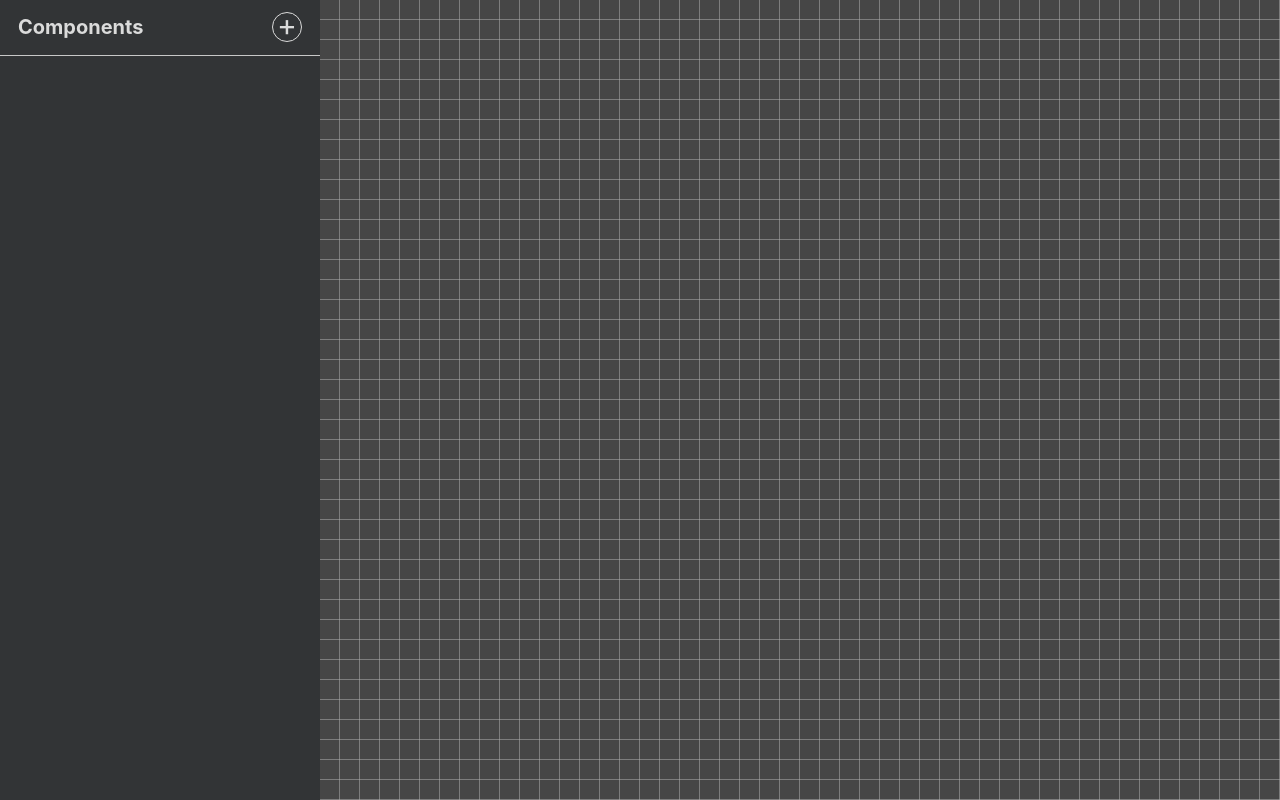
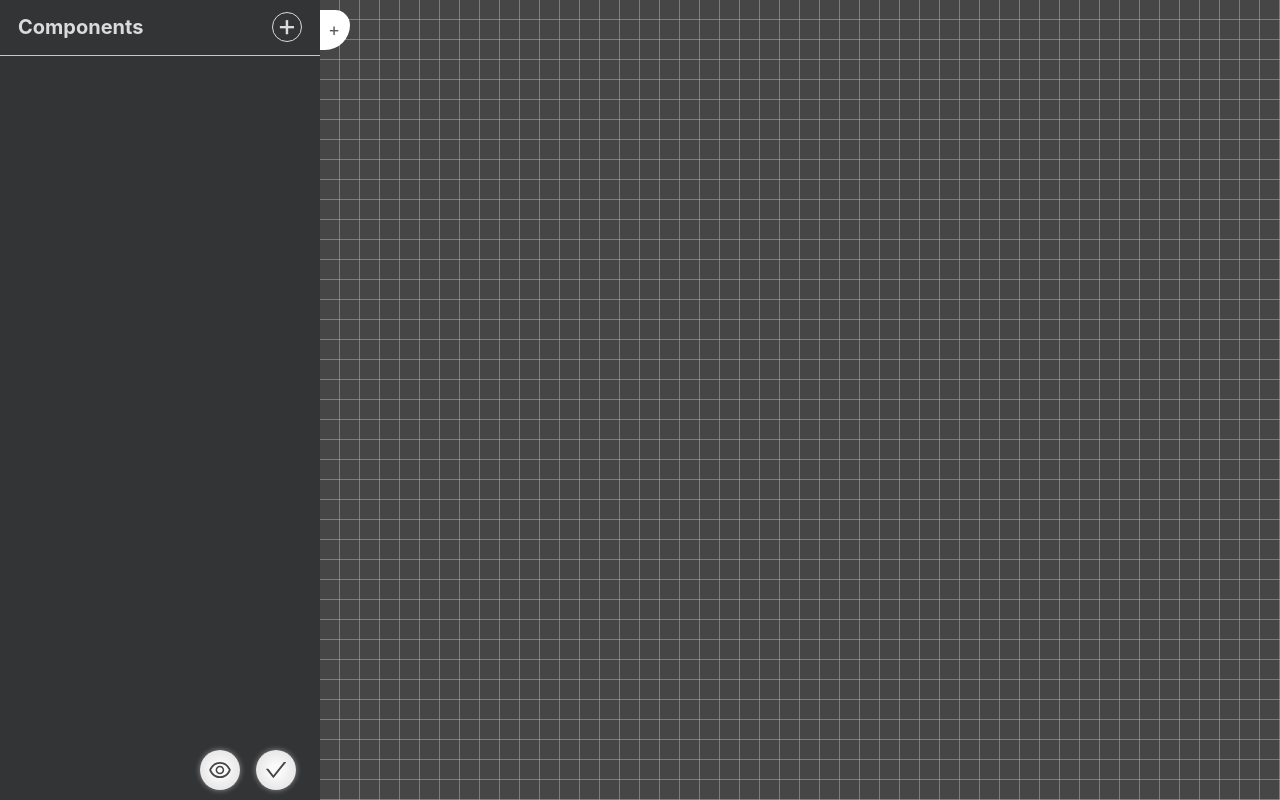
Before and after one commit to lihang-china/AlxTm, a React (Create React App) app: page /#/edit in a window 1280 px wide. Shown: the top 800 px of the page. Built offline with nearby package versions, Linux system fonts and the light colour scheme.

Commit message:
新增模板预览功能，优化dom操作

```diff
--- a/src/App.tsx
+++ b/src/App.tsx
@@ -4,7 +4,7 @@
  * @Autor: Your Name
  * @Date: 2022-08-17 14:48:14
  * @LastEditors: Your Name
- * @LastEditTime: 2022-11-24 13:02:16
+ * @LastEditTime: 2023-01-04 16:54:41
  */
 import { Redirect, Route, HashRouter, Switch } from 'react-router-dom';
 import Login from './views/login/index'
@@ -12,7 +12,7 @@ import Main from './views/main/index'
 import Gis from './views/gis/index'
 import NotFound from './redirect/404';
 import Edit from './views/editpage/index'
-
+import VisuaLization from './views/visualization';
 function App() {
   return (
     <HashRouter>
@@ -21,6 +21,7 @@ function App() {
         <Route path='/main' component={Main} />
         <Route path='/gis' component={Gis} />
         <Route path='/edit' component={Edit} />
+        <Route path='/visual' component={VisuaLization} />
         <Redirect from='/' to="/edit"></Redirect>
         <Route component={NotFound} />
       </Switch>
--- a/src/views/editpage/components/DomEdit.scss
+++ b/src/views/editpage/components/DomEdit.scss
@@ -1,11 +1,37 @@
 $bgc:rgb(50, 52, 54);
 $fontColor:rgb(219, 219, 219);
+.domedit_component_hide {
+    transform: translateX(-320px) !important;
+}
+
 .domedit_component {
+    will-change: auto;
+    transition: 0.5s all;
+    position: absolute;
+    z-index: 2;
+    left: 0;
     background-color: $bgc;
     width: 320px;
     // width: 18%;
     height: 100%;
-    overflow: hidden;
+    .hide_btn {
+        position: absolute;
+        padding-right: 10px;
+        z-index: -2;
+        top: 10px;
+        right: -30px;
+        text-align: right;
+        line-height: 40px;
+        font-size: 18px;
+        color: rgb(92, 92, 92);
+        background-color: rgb(255, 255, 255);
+        width: 30px;
+        height: 40px;
+        border-radius: 0% 30px 50px 0%;
+        &:hover {
+            cursor: pointer;
+        }
+    }
     *::-webkit-scrollbar {
         /*滚动条整体样式*/
         width: 8px;
@@ -67,6 +93,7 @@ $fontColor:rgb(219, 219, 219);
         overflow: auto;
         padding: 20px 0;
         .dom_item {
+            margin-bottom: 16px;
             animation: animaito 0.2s;
             transition: 0.2s all;
             transform: scale(0.98);
--- a/src/views/editpage/components/DomEdit.tsx
+++ b/src/views/editpage/components/DomEdit.tsx
@@ -1,4 +1,4 @@
-import { Key, useState } from "react"
+import { Key, useEffect, useState } from "react"
 import { modalDom } from './setting'
 import editStyleModal from './EditStyleModal'
 import ClickMenu from './ClickMenu'
@@ -6,9 +6,11 @@ import { DefaultDom } from "./domItems/Domcomponents"
 import './DomEdit.scss'
 interface Text { }
 export default function DomEdit(props: any) {
+
   const [domList, changeList] = useState<any>([])
   const [open, setOpen] = useState(false)
   const [clickEvent, setClickEvent] = useState({ open: false })
+  const [menuHide, setMenuHide] = useState(false)
   const Model = editStyleModal
   const { getDom } = props
   const myCom = <div className="card_group">
@@ -38,44 +40,43 @@ export default function DomEdit(props: any) {
       return false;
     };
     let isDown = false
-    let copyDom: any = document.getElementsByClassName('dom_item')[index as 0] ? document.getElementsByClassName('dom_item')[index as 0].cloneNode(true) : ''
+    let copyDom: any = document.createDocumentFragment().appendChild(document.getElementsByClassName('dom_item')[index as 0].cloneNode(true)) //创建文档碎片
     let parentDom: any = document.getElementsByClassName('domedit_component')[0]
-    copyDom.style.opacity = '0.3'
-    copyDom.style.cursor = 'not-allowed'
-    copyDom.style.position = 'absolute'
-    copyDom.style.zIndex = 10
+    copyDom.style.cssText += "opacity:0.3;cursor:not-allowed;position:fixed;z-index:100"
     let mainDom = document.getElementsByClassName('edit_main')[0]
+    let mainDomClient = mainDom.getBoundingClientRect()
     if (event.buttons === 1) {
       if (copyDom) {
         let fn = (event: any) => {
-          copyDom.style.top = `${event.pageY - 50}px`
-          copyDom.style.left = `${event.pageX - 50}px`
+          copyDom.style.cssText += `top:${event.pageY - 50}px;left:${event.pageX - 50}px`
           copyDom.setAttribute('class', 'copy_item')
           let arr = ['top', 'left', 'bottom', 'right']
           arr.forEach((e) => {
+            let copyDomClient = copyDom.getBoundingClientRect()
             if (e !== 'bottom' && e !== 'right') {
-              if (Math.abs(mainDom.getBoundingClientRect()[e as keyof Text] - copyDom.getBoundingClientRect()[e as keyof Text]) <= 20) {
-                copyDom.style[e as keyof Text] = mainDom.getBoundingClientRect()[e as keyof Text] + 'px'
+              if (Math.abs(mainDomClient[e as keyof Text] - copyDomClient[e as keyof Text]) <= 20) {
+                copyDom.style[e as keyof Text] = mainDomClient[e as keyof Text] + 'px'
               }
             } else {
               let str = e === 'bottom' ? 'height' : 'width'
               let str2 = e === 'bottom' ? 'top' : 'left'
-              if (Math.abs(mainDom.getBoundingClientRect()[str as keyof Text]
-                - (copyDom.getBoundingClientRect()[str as keyof Text] + copyDom.getBoundingClientRect()[str2 as keyof Text] - (str2 === 'left' ? parentDom.offsetWidth : 0))) <= 20)
-                copyDom.style[str2 as keyof Text] = mainDom.getBoundingClientRect()[str as keyof Text] - copyDom.getBoundingClientRect()[str as keyof Text] + (str2 === 'left' ? parentDom.offsetWidth : 0) + 'px'
+              if (Math.abs(mainDomClient[str as keyof Text]
+                - (copyDomClient[str as keyof Text] + copyDomClient[str2 as keyof Text] - (str2 === 'left' ? parentDom.offsetWidth : 0))) <= 20)
+                copyDom.style[str2 as keyof Text] = mainDomClient[str as keyof Text] - copyDomClient[str as keyof Text] + (str2 === 'left' ? parentDom.offsetWidth : 0) + 'px'
             }
           })
           if (mainDom.childNodes.length >= 1) {
             mainDom.childNodes.forEach((e: any) => {
-              if (Math.abs(copyDom.getBoundingClientRect().left - e.getBoundingClientRect().left) <= 20) {
+              let copyDomClient = copyDom.getBoundingClientRect()
+              let eClient = e.getBoundingClientRect()
+              if (Math.abs(copyDomClient.left - eClient.left) <= 20) {
                 //元素左对齐吸附
-                copyDom.style.left = e.getBoundingClientRect().left + 'px'
+                copyDom.style.left = eClient.left + 'px'
               }
-              if (Math.abs(copyDom.getBoundingClientRect().top - e.getBoundingClientRect().top) <= 20) {
+              if (Math.abs(copyDomClient.top - eClient.top) <= 20) {
                 //元素上对齐吸附
-                copyDom.style.top = e.getBoundingClientRect().top + 'px'
+                copyDom.style.top = eClient.top + 'px'
               }
-
             })
           }
         }
@@ -85,12 +86,10 @@ export default function DomEdit(props: any) {
           setClickEvent({ ...event, open: false })
           fn(e)
           if (copyDom.offsetLeft >= parentDom.offsetWidth) {
-            copyDom.style.opacity = '1'
-            copyDom.style.cursor = 'pointer'
+            copyDom.style.cssText += 'opacity:1;cursor:pointer'
             isDown = true
           } else {
-            copyDom.style.opacity = '0.3'
-            copyDom.style.cursor = 'not-allowed'
+            copyDom.style.cssText += 'opacity:0.3;cursor:not-allowed'
             isDown = false
           }
         }
@@ -126,7 +125,8 @@ export default function DomEdit(props: any) {
     changeList(arr)
   }
   return (
-    <div className="domedit_component" >
+    <div className={menuHide ? 'domedit_component domedit_component_hide' : 'domedit_component'} >
+      <div className="hide_btn" onClick={() => { menuHide ? setMenuHide(false) : setMenuHide(true) }}>+</div>
       <ClickMenu clickEvent={clickEvent} handleClick={(e: any) => { handleMenuClick(e) }} />
       <Model component={myCom} open={open} handleClose={() => {
         setOpen(false)
--- a/src/views/editpage/components/StyleEdit.tsx
+++ b/src/views/editpage/components/StyleEdit.tsx
@@ -4,7 +4,7 @@
  * @Autor: Your Name
  * @Date: 2022-11-24 11:11:24
  * @LastEditors: Your Name
- * @LastEditTime: 2022-12-06 13:55:09
+ * @LastEditTime: 2023-01-04 10:56:47
  */
 import './StyleEdit.scss'
 import { RightOutlined, ColumnHeightOutlined, ColumnWidthOutlined, BorderOuterOutlined, RadiusUpleftOutlined } from '@ant-design/icons';
--- a/src/views/editpage/components/formItems/items.tsx
+++ b/src/views/editpage/components/formItems/items.tsx
@@ -4,7 +4,7 @@
  * @Autor: Your Name
  * @Date: 2022-12-02 14:50:19
  * @LastEditors: Your Name
- * @LastEditTime: 2022-12-06 14:08:14
+ * @LastEditTime: 2022-12-27 13:28:54
  */
 import './items.scss'
 import { Select, Input, InputNumber } from 'antd'
@@ -17,7 +17,6 @@ export const Items = (props: any) => {
   const valTypeList = [{ label: "百分比", value: '%' }, { label: "像素值", value: 'px' }]
   const [valType, setValueType] = useState<string>()
   const [broderData, setborderData] = useState({ size: '', type: '', color: '' })
-  let domData: any = {}
   useEffect(() => {
     let obj = valTypeList.find((e: any) => props.itemData.style[props.value].includes(e.value))
     setValueType(obj?.value)
@@ -57,6 +56,7 @@ export const Items = (props: any) => {
   ]
   const { getDomdata } = props
   const setData = () => {
+    let domData: any = {}
     if (props.type === 'inputNumber') {
       domData = JSON.parse(JSON.stringify(props.itemData))
       domData.style[props.value] = mValue + (valType ? valType : '')
--- a/src/views/editpage/index.tsx
+++ b/src/views/editpage/index.tsx
@@ -4,30 +4,35 @@
  * @Autor: Your Name
  * @Date: 2022-11-24 11:06:39
  * @LastEditors: Your Name
- * @LastEditTime: 2022-12-06 14:41:06
+ * @LastEditTime: 2023-01-05 14:03:14
  */
 import './style/index.scss'
 import DomEdit from "./components/DomEdit"
 import StyleEdit from './components/StyleEdit'
-import { useState, useRef } from 'react'
+import { useState, useRef, useEffect } from 'react'
 import { DefaultDom } from "./components/domItems/Domcomponents"
+import { EyeOutlined, CheckOutlined } from '@ant-design/icons'
+import { useHistory } from 'react-router-dom'
 export default function EditPage() {
+  const history = useHistory()
   let mouseSate = 'move'
   let editDom = false
-  let moveDom = false
+  let dom1: any = document.getElementsByClassName('edit_main')[0]
+  const buttonList = [{ label: '查看', icon: <EyeOutlined /> }, { label: '保存', icon: <CheckOutlined /> }]
   const [domList, setDomList] = useState<any>([])
-  const dataList = useRef([]) //解决鼠标事件嵌套导致hook的闭包问题，确保数据唯一性
+  const dataList = useRef<any>([]) //解决鼠标事件嵌套导致hook的闭包问题，确保数据唯一性
   const [open, setOpen] = useState(false)
-  const [domInedx, setDomindex] = useState<number>()
+  const [domIndex, setDomindex] = useState<number>()
   dataList.current = domList
   const getDom = (dom: any, data: { style: object }, width: number) => {
+    let domClient = dom.getBoundingClientRect()
     //拷贝dom数据信息，更新数据列表
     let arr: any = [...dataList.current]
     let copyData = JSON.parse(JSON.stringify(data))
     copyData.style = {
       ...copyData.style,
-      left: dom.getBoundingClientRect().left - width + 'px',
-      top: dom.getBoundingClientRect().top + 'px',
+      left: domClient.left + 'px',
+      top: domClient.top + 'px',
       position: 'absolute'
     }
     arr.push(copyData)
@@ -39,24 +44,17 @@ export default function EditPage() {
     // 拖动改变元素大小
     editDom = true //锁定元素编辑状态
     //拖动与更改元素大小时需固定元素部分初始状态
-    let dom1: any = document.getElementsByClassName('edit_main')[0]
     let dom: any = document.getElementById('main_dom' + String(index))
-    let Dleft = JSON.parse(JSON.stringify(dom.offsetLeft))
-    let Dwidth = JSON.parse(JSON.stringify(dom.offsetWidth))
-    let Dheight = JSON.parse(JSON.stringify(dom.offsetHeight))
-    let Dtop = JSON.parse(JSON.stringify(dom.offsetTop))
-    let D1left = JSON.parse(JSON.stringify(dom1.offsetLeft))
-    dom.style.zIndex = 99999
+    let D1left = dom1.offsetLeft
+    let { offsetLeft: Dleft, offsetWidth: Dwidth, offsetHeight: Dheight, offsetTop: Dtop } = dom
     if (t.buttons === 2) {
       //鼠标左键打开编辑栏
-      moveDom = true //锁定拖动状态，防止鼠标状态切换
       setOpen(true)
-    } else {
+    } else if (domIndex === index) {
       document.onmousemove = (e) => {
         //鼠标拖动时更新dom数据实现拖动效果，放下时更新domlsit数据
         if (mouseSate === 'move') {
-          dom.style.left = e.pageX - dom1.offsetLeft - (t.pageX - D1left - Dleft) + 'px'
-          dom.style.top = e.pageY - (t.pageY - Dtop) + 'px'
+          dom.style.cssText += `left:${e.pageX - dom1.offsetLeft - (t.pageX - D1left - Dleft)}px;top:${e.pageY - (t.pageY - Dtop)}px;z-index:101`
           dom1.childNodes.forEach((child: any) => {
             if (Math.abs(dom.offsetLeft - child.offsetLeft) <= 20) {
               //元素左对齐吸附
@@ -85,7 +83,6 @@ export default function EditPage() {
       document.onmouseup = null
       document.onmousemove = null
       editDom = false
-      moveDom = false
       dom.style.zIndex = 0
       let arr = [...domList]
       let { left, top, width, height } = dom.style
@@ -105,28 +102,26 @@ export default function EditPage() {
   const handleChange = (e: object) => {
     //同步编辑栏抛出的对象信息
     let arr = [...domList]
-    arr[domInedx as 0].style = e
+    arr[domIndex as 0].style = e
     setDomList(JSON.parse(JSON.stringify(arr)))
   }
   const handleMouseMove = (e: any, index: number) => {
     //鼠标在元素上移动时动态判断鼠标状态
-    let dom1: any = document.getElementsByClassName('edit_main')[0]
     let dom: any = document.getElementById('main_dom' + String(index))
-    let T0 = dom?.offsetTop
-    let L0 = dom?.offsetLeft
-    let Dw = dom?.offsetWidth
-    let Dh = dom?.offsetHeight
-    if (!moveDom) {
+    //  T0 元素与顶部距离 L0 元素与左边距离 Dw  元素宽度 Dh 元素高度
+    let { offsetTop: T0, offsetLeft: L0, offsetWidth: Dw, offsetHeight: Dh } = dom
+    let parentDomLeft = dom1.offsetLeft
+    if (!document.onmousemove) {
       if (e.pageY > T0 - 2 && e.pageY < T0 + 10) {
         dom.style.cursor = 's-resize'
         mouseSate = 'T' //鼠标拖动时状态 对应四个方向
       } else if (e.pageY > T0 + Dh - 10 && e.pageY < T0 + Dh + 2) {
         dom.style.cursor = 's-resize'
         mouseSate = 'B'
-      } else if (e.pageX - dom1.offsetLeft > L0 - 2 && e.pageX - dom1.offsetLeft < L0 + 10) {
+      } else if (e.pageX - parentDomLeft > L0 - 2 && e.pageX - parentDomLeft < L0 + 10) {
         mouseSate = 'L'
         dom.style.cursor = 'w-resize'
-      } else if (e.pageX - dom1.offsetLeft > L0 + Dw - 10 && e.pageX - dom1.offsetLeft < L0 + Dw + 2) {
+      } else if (e.pageX - parentDomLeft > L0 + Dw - 10 && e.pageX - parentDomLeft < L0 + Dw + 2) {
         dom.style.cursor = 'w-resize'
         mouseSate = 'R'
       } else {
@@ -137,19 +132,30 @@ export default function EditPage() {
       }
     }
   }
+  const handleSaveBtn = () => {
+    localStorage.setItem('DomList', JSON.stringify(dataList.current))
+    // history.push({ pathname: '/visual' })
+    window.open(`${window.location.origin}/#/visual`)
+
+  }
   return (
-    <div className="edit_container" >
+    <div className="edit_container">
+      <div className='button_list'>
+        {buttonList.map((e, index) => {
+          return <div onClick={handleSaveBtn} key={index} className="button_save">{e.icon}</div>
+        })}
+      </div>
       <DomEdit getDom={(dom: any, data: { style: object }, width: number) => { getDom(dom, data, width) }} />
       <div className='edit_main' >
         {
           dataList.current.map((e: { title: String | '', style: any }, index: number) => {
             return (
-              <DefaultDom onMouseMove={(e: any) => { handleMouseMove(e, index) }} id={'main_dom' + String(index)} key={index} data={e} onMouseDown={(event: any) => { handleMouseDown(event, e, index) }} />
+              <DefaultDom active={index === domIndex ? true : false} onMouseMove={(e: any) => { handleMouseMove(e, index) }} id={'main_dom' + String(index)} key={index} data={e} onMouseDown={(event: any) => { handleMouseDown(event, e, index) }} />
             )
           })
         }
       </div>
-      {open ? <StyleEdit handleChange={(e: object) => { handleChange(e) }} handleClose={handleClose} domData={dataList.current[domInedx as 0]} /> : null}
+      {open ? <StyleEdit handleChange={(e: object) => { handleChange(e) }} handleClose={handleClose} domData={dataList.current[domIndex as 0]} /> : null}
     </div>
   )
 }
--- a/src/views/editpage/style/index.scss
+++ b/src/views/editpage/style/index.scss
@@ -5,11 +5,52 @@
     display: flex;
     overflow: hidden;
     position: relative;
+    .button_list {
+        position: absolute;
+        left: 200px;
+        bottom: 10px;
+        display: flex;
+        z-index: 9999;
+        .button_save {
+            margin-right: 16px;
+            width: 40px;
+            height: 40px;
+            line-height: 40px;
+            text-align: center;
+            border-radius: 50%;
+            background: radial-gradient(rgb(250, 250, 250) 20%, rgb(220, 220, 220) 100%);
+            color: rgb(70, 70, 70);
+            font-weight: bold;
+            box-shadow: 0 0 5px 1px rgba(163, 163, 163, 0.6);
+            display: flex;
+            align-items: center;
+            justify-content: center;
+            transition: all 0.3s;
+            &:hover {
+                transform: scale(1.04);
+                cursor: pointer;
+            }
+            .anticon {
+                font-size: 22px;
+            }
+        }
+    }
+    .active_border {
+        &::after {
+            position: absolute;
+            top: 0;
+            display: block;
+            width: 100%;
+            height: 100%;
+            content: '';
+            border: 1px dashed rgb(75, 147, 255);
+            box-shadow: 0 0 10px 2px rgba(255, 255, 255, 0.2) inset;
+        }
+    }
     .edit_main {
-        flex-grow: 1;
+        width: 100%;
         background: -webkit-linear-gradient(top, transparent 19px, rgb(180, 180, 180) 20px), -webkit-linear-gradient(left, transparent 19px, rgb(180, 180, 180) 20px);
         background-size: 20px 20px;
-        overflow: hidden;
         position: relative;
         background-color: rgb(70, 70, 70);
         .dom_item {
```
Also changed, not shown: src/views/editpage/components/domItems/Domcomponents.tsx (+3 -4 lines), src/views/editpage/components/editStyleModal.tsx (+3 -5 lines), src/views/editpage/components/setting.ts (+8 -15 lines), src/views/visualization/index.tsx (added, +19 -0 lines).
